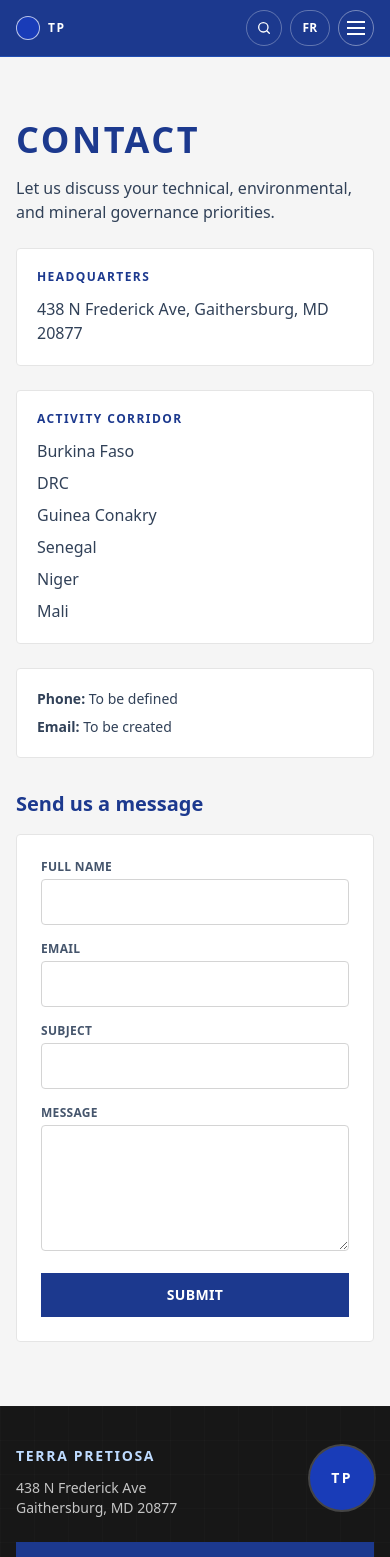
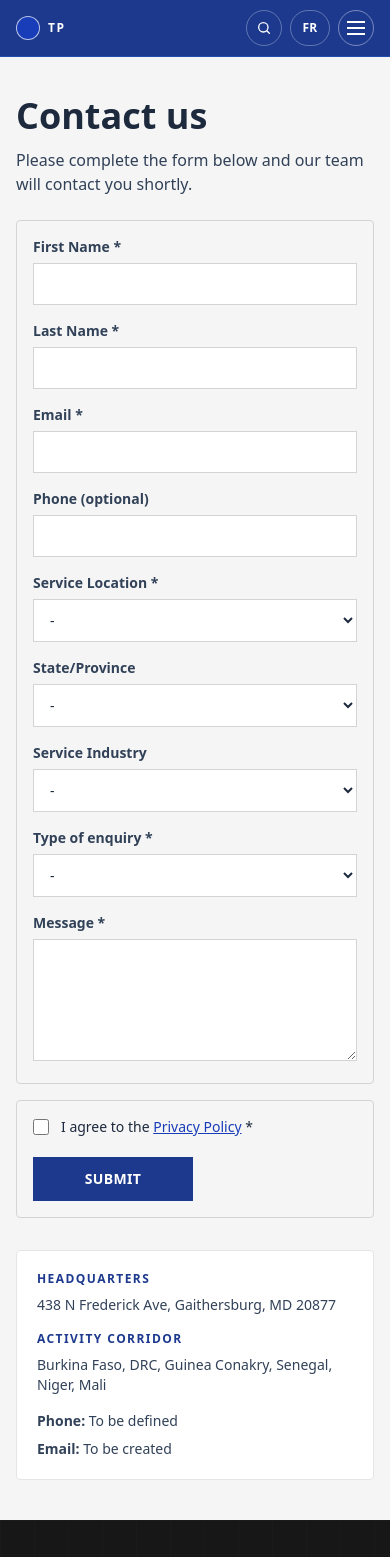
Before and after one commit to rodrigue11111/terra-pretiosa-site, a Next.js app: page /en/contact in a window 390 px wide. Shown: the top 1557 px of the page. Built offline with nearby package versions, Linux system fonts and the light colour scheme.

Commit message:
Redesign contact form to detailed two-column enterprise layout

```diff
--- a/src/app/[lang]/contact/page.tsx
+++ b/src/app/[lang]/contact/page.tsx
@@ -17,36 +17,32 @@ export default async function ContactPage({ params }: ContactPageProps) {
   const dictionary = getDictionary(lang);
 
   return (
-    <section className="bg-neutral-100 py-16">
-      <div className="tp-container grid gap-8 lg:grid-cols-[0.95fr_1.05fr]">
-        <Reveal x={-20} y={18}>
-          <div className="space-y-6">
-            <div>
-              <h1 className="text-4xl font-semibold uppercase tracking-[0.07em] text-blue-900 sm:text-5xl">
-                {dictionary.contact.pageTitle}
-              </h1>
-              <p className="mt-4 text-slate-700">{dictionary.contact.intro}</p>
-            </div>
+    <section className="bg-neutral-100 py-10 sm:py-14">
+      <div className="tp-container max-w-6xl">
+        <Reveal y={14}>
+          <h1 className="text-4xl font-semibold text-slate-800 sm:text-5xl">
+            {dictionary.contact.formTitle}
+          </h1>
+          <p className="mt-3 max-w-4xl text-slate-700">{dictionary.contact.intro}</p>
+        </Reveal>
 
-            <article className="tp-card-lift rounded-sm border border-neutral-200 bg-white p-5">
-              <h2 className="tp-heading text-xs text-blue-900">
-                {dictionary.contact.hqTitle}
-              </h2>
-              <p className="mt-3 text-slate-700">{dictionary.contact.hqAddress}</p>
+        <Reveal y={18} delayMs={80} className="mt-6">
+          <ContactForm dictionary={dictionary} />
+        </Reveal>
+
+        <Reveal y={16} delayMs={120} className="mt-8">
+          <div className="grid gap-4 rounded-sm border border-neutral-200 bg-white p-5 text-sm text-slate-700 md:grid-cols-3">
+            <article>
+              <p className="tp-heading text-xs text-blue-900">{dictionary.contact.hqTitle}</p>
+              <p className="mt-2">{dictionary.contact.hqAddress}</p>
             </article>
-
-            <article className="tp-card-lift rounded-sm border border-neutral-200 bg-white p-5">
-              <h2 className="tp-heading text-xs text-blue-900">
+            <article>
+              <p className="tp-heading text-xs text-blue-900">
                 {dictionary.contact.corridorTitle}
-              </h2>
-              <ul className="mt-3 grid gap-2 text-slate-700 sm:grid-cols-2">
-                {dictionary.contact.corridorCountries.map((country) => (
-                  <li key={country}>{country}</li>
-                ))}
-              </ul>
+              </p>
+              <p className="mt-2">{dictionary.contact.corridorCountries.join(", ")}</p>
             </article>
-
-            <article className="tp-card-lift rounded-sm border border-neutral-200 bg-white p-5 text-sm text-slate-700">
+            <article>
               <p>
                 <strong>{dictionary.contact.phoneLabel}:</strong>{" "}
                 {dictionary.contact.phoneValue}
@@ -58,15 +54,6 @@ export default async function ContactPage({ params }: ContactPageProps) {
             </article>
           </div>
         </Reveal>
-
-        <Reveal x={20} y={18} delayMs={100}>
-          <div>
-            <h2 className="mb-4 text-xl font-semibold text-blue-900">
-              {dictionary.contact.formTitle}
-            </h2>
-            <ContactForm dictionary={dictionary} />
-          </div>
-        </Reveal>
       </div>
     </section>
   );
--- a/src/components/forms/ContactForm.tsx
+++ b/src/components/forms/ContactForm.tsx
@@ -1,5 +1,6 @@
 "use client";
 
+import Link from "next/link";
 import { FormEvent, useMemo, useState } from "react";
 import type { Dictionary } from "@/content/types";
 
@@ -8,42 +9,65 @@ interface ContactFormProps {
 }
 
 interface ContactValues {
-  name: string;
+  firstName: string;
+  lastName: string;
   email: string;
-  subject: string;
+  phone: string;
+  serviceLocation: string;
+  stateProvince: string;
+  serviceIndustry: string;
+  enquiryType: string;
   message: string;
+  consent: boolean;
 }
+
+type ContactStringField = Exclude<keyof ContactValues, "consent">;
 
 const emailRegex = /^[^\s@]+@[^\s@]+\.[^\s@]+$/;
 
 export function ContactForm({ dictionary }: ContactFormProps) {
   const [values, setValues] = useState<ContactValues>({
-    name: "",
+    firstName: "",
+    lastName: "",
     email: "",
-    subject: "",
+    phone: "",
+    serviceLocation: "",
+    stateProvince: "",
+    serviceIndustry: "",
+    enquiryType: "",
     message: "",
+    consent: false,
   });
   const [submitted, setSubmitted] = useState(false);
   const [errors, setErrors] = useState<Partial<Record<keyof ContactValues, string>>>(
     {},
   );
 
-  const hasErrors = useMemo(
-    () => Object.values(errors).some(Boolean),
-    [errors],
-  );
+  const hasErrors = useMemo(() => Object.values(errors).some(Boolean), [errors]);
 
   const validate = () => {
     const nextErrors: Partial<Record<keyof ContactValues, string>> = {};
+    const requiredFields: ContactStringField[] = [
+      "firstName",
+      "lastName",
+      "email",
+      "serviceLocation",
+      "enquiryType",
+      "message",
+    ];
 
-    (Object.keys(values) as Array<keyof ContactValues>).forEach((key) => {
-      if (!values[key].trim()) {
-        nextErrors[key] = dictionary.contact.formErrors.required;
+    requiredFields.forEach((field) => {
+      if (!values[field].trim()) {
+        nextErrors[field] = dictionary.contact.formErrors.required;
       }
     });
 
     if (values.email.trim() && !emailRegex.test(values.email)) {
       nextErrors.email = dictionary.contact.formErrors.email;
+    }
+
+    if (!values.consent) {
+      nextErrors.consent = dictionary.contact.formErrors.consent;
     }
 
     setErrors(nextErrors);
@@ -61,40 +85,58 @@ export function ContactForm({ dictionary }: ContactFormProps) {
     console.log("Contact form payload:", values);
     setSubmitted(true);
     setValues({
-      name: "",
+      firstName: "",
+      lastName: "",
       email: "",
-      subject: "",
+      phone: "",
+      serviceLocation: "",
+      stateProvince: "",
+      serviceIndustry: "",
+      enquiryType: "",
       message: "",
+      consent: false,
     });
     setErrors({});
   };
 
   const fieldClass =
-    "w-full rounded-sm border border-neutral-300 bg-white px-4 py-3 text-sm outline-none transition duration-300 focus:-translate-y-0.5 focus:border-blue-700 focus:shadow-[0_8px_18px_rgba(29,78,216,0.16)]";
+    "w-full border border-neutral-300 bg-white px-3 py-2.5 text-sm text-slate-800 outline-none transition focus:border-blue-700 focus:shadow-[0_0_0_3px_rgba(37,99,235,0.12)]";
+  const labelClass = "mb-1.5 block text-sm font-semibold text-slate-700";
 
   return (
-    <form
-      onSubmit={onSubmit}
-      className="tp-card-lift space-y-4 rounded-sm border border-neutral-200 bg-white p-6"
-    >
+    <form onSubmit={onSubmit} className="space-y-4">
+      <div className="rounded-sm border border-neutral-300 bg-neutral-100 p-4 sm:p-6">
+        <div className="grid gap-4 sm:grid-cols-2">
           <div>
-        <label className="mb-1 block text-xs font-semibold uppercase tracking-wide text-slate-600">
-          {dictionary.contact.formFields.name}
-        </label>
+            <label className={labelClass}>{dictionary.contact.formFields.firstName}</label>
             <input
-          value={values.name}
+              value={values.firstName}
               onChange={(event) =>
-            setValues((prev) => ({ ...prev, name: event.target.value }))
+                setValues((prev) => ({ ...prev, firstName: event.target.value }))
               }
               className={fieldClass}
             />
-        {errors.name ? <p className="mt-1 text-xs text-red-600">{errors.name}</p> : null}
+            {errors.firstName ? (
+              <p className="mt-1 text-xs text-red-600">{errors.firstName}</p>
+            ) : null}
           </div>
 
           <div>
-        <label className="mb-1 block text-xs font-semibold uppercase tracking-wide text-slate-600">
-          {dictionary.contact.formFields.email}
-        </label>
+            <label className={labelClass}>{dictionary.contact.formFields.lastName}</label>
+            <input
+              value={values.lastName}
+              onChange={(event) =>
+                setValues((prev) => ({ ...prev, lastName: event.target.value }))
+              }
+              className={fieldClass}
+            />
+            {errors.lastName ? (
+              <p className="mt-1 text-xs text-red-600">{errors.lastName}</p>
+            ) : null}
+          </div>
+
+          <div>
+            <label className={labelClass}>{dictionary.contact.formFields.email}</label>
             <input
               type="email"
               value={values.email}
@@ -103,31 +145,101 @@ export function ContactForm({ dictionary }: ContactFormProps) {
               }
               className={fieldClass}
             />
-        {errors.email ? (
-          <p className="mt-1 text-xs text-red-600">{errors.email}</p>
+            {errors.email ? <p className="mt-1 text-xs text-red-600">{errors.email}</p> : null}
+          </div>
+
+          <div>
+            <label className={labelClass}>{dictionary.contact.formFields.phoneOptional}</label>
+            <input
+              value={values.phone}
+              onChange={(event) =>
+                setValues((prev) => ({ ...prev, phone: event.target.value }))
+              }
+              className={fieldClass}
+            />
+          </div>
+
+          <div>
+            <label className={labelClass}>{dictionary.contact.formFields.serviceLocation}</label>
+            <select
+              value={values.serviceLocation}
+              onChange={(event) =>
+                setValues((prev) => ({ ...prev, serviceLocation: event.target.value }))
+              }
+              className={fieldClass}
+            >
+              <option value="">{dictionary.contact.formOptions.selectPlaceholder}</option>
+              {dictionary.contact.formOptions.serviceLocations.map((option) => (
+                <option key={option} value={option}>
+                  {option}
+                </option>
+              ))}
+            </select>
+            {errors.serviceLocation ? (
+              <p className="mt-1 text-xs text-red-600">{errors.serviceLocation}</p>
             ) : null}
           </div>
 
           <div>
-        <label className="mb-1 block text-xs font-semibold uppercase tracking-wide text-slate-600">
-          {dictionary.contact.formFields.subject}
-        </label>
-        <input
-          value={values.subject}
+            <label className={labelClass}>{dictionary.contact.formFields.stateProvince}</label>
+            <select
+              value={values.stateProvince}
               onChange={(event) =>
-            setValues((prev) => ({ ...prev, subject: event.target.value }))
+                setValues((prev) => ({ ...prev, stateProvince: event.target.value }))
               }
               className={fieldClass}
-        />
-        {errors.subject ? (
-          <p className="mt-1 text-xs text-red-600">{errors.subject}</p>
-        ) : null}
+            >
+              <option value="">{dictionary.contact.formOptions.selectPlaceholder}</option>
+              {dictionary.contact.formOptions.statesProvinces.map((option) => (
+                <option key={option} value={option}>
+                  {option}
+                </option>
+              ))}
+            </select>
           </div>
 
           <div>
-        <label className="mb-1 block text-xs font-semibold uppercase tracking-wide text-slate-600">
-          {dictionary.contact.formFields.message}
-        </label>
+            <label className={labelClass}>{dictionary.contact.formFields.serviceIndustry}</label>
+            <select
+              value={values.serviceIndustry}
+              onChange={(event) =>
+                setValues((prev) => ({ ...prev, serviceIndustry: event.target.value }))
+              }
+              className={fieldClass}
+            >
+              <option value="">{dictionary.contact.formOptions.selectPlaceholder}</option>
+              {dictionary.contact.formOptions.serviceIndustries.map((option) => (
+                <option key={option} value={option}>
+                  {option}
+                </option>
+              ))}
+            </select>
+          </div>
+
+          <div>
+            <label className={labelClass}>{dictionary.contact.formFields.enquiryType}</label>
+            <select
+              value={values.enquiryType}
+              onChange={(event) =>
+                setValues((prev) => ({ ...prev, enquiryType: event.target.value }))
+              }
+              className={fieldClass}
+            >
+              <option value="">{dictionary.contact.formOptions.selectPlaceholder}</option>
+              {dictionary.contact.formOptions.enquiryTypes.map((option) => (
+                <option key={option} value={option}>
+                  {option}
+                </option>
+              ))}
+            </select>
+            {errors.enquiryType ? (
+              <p className="mt-1 text-xs text-red-600">{errors.enquiryType}</p>
+            ) : null}
+          </div>
+        </div>
+
+        <div className="mt-4">
+          <label className={labelClass}>{dictionary.contact.formFields.message}</label>
           <textarea
             rows={5}
             value={values.message}
@@ -136,14 +248,34 @@ export function ContactForm({ dictionary }: ContactFormProps) {
             }
             className={fieldClass}
           />
-        {errors.message ? (
-          <p className="mt-1 text-xs text-red-600">{errors.message}</p>
-        ) : null}
+          {errors.message ? <p className="mt-1 text-xs text-red-600">{errors.message}</p> : null}
+        </div>
       </div>
 
-      <button type="submit" className="tp-blue-button w-full">
+      <div className="rounded-sm border border-neutral-300 bg-neutral-100 p-4 sm:p-6">
+        <label className="flex items-start gap-3 text-sm text-slate-800">
+          <input
+            type="checkbox"
+            checked={values.consent}
+            onChange={(event) =>
+              setValues((prev) => ({ ...prev, consent: event.target.checked }))
+            }
+            className="mt-0.5 h-4 w-4 rounded border-neutral-400"
+          />
+          <span>
+            {dictionary.contact.formFields.consentText}{" "}
+            <Link href={`/${dictionary.lang}/company`} className="text-blue-800 underline">
+              {dictionary.contact.formFields.privacyPolicyLabel}
+            </Link>{" "}
+            *
+          </span>
+        </label>
+        {errors.consent ? <p className="mt-2 text-xs text-red-600">{errors.consent}</p> : null}
+
+        <button type="submit" className="tp-blue-button mt-5 min-w-40 px-10 py-3.5">
           {dictionary.contact.formFields.submit}
         </button>
+      </div>
 
       {submitted && !hasErrors ? (
         <p className="tp-enter-up rounded-sm border border-emerald-200 bg-emerald-50 px-3 py-2 text-sm text-emerald-800">
--- a/src/content/en.ts
+++ b/src/content/en.ts
@@ -376,7 +376,7 @@ export const en: Dictionary = {
   contact: {
     pageTitle: "Contact",
     intro:
-      "Let us discuss your technical, environmental, and mineral governance priorities.",
+      "Please complete the form below and our team will contact you shortly.",
     hqTitle: "Headquarters",
     hqAddress: "438 N Frederick Ave, Gaithersburg, MD 20877",
     corridorTitle: "Activity corridor",
@@ -392,18 +392,60 @@ export const en: Dictionary = {
     phoneValue: "To be defined",
     emailLabel: "Email",
     emailValue: "To be created",
-    formTitle: "Send us a message",
+    formTitle: "Contact us",
     formSuccess: "Thank you, your message has been sent.",
     formFields: {
-      name: "Full name",
-      email: "Email",
-      subject: "Subject",
-      message: "Message",
-      submit: "Submit",
+      firstName: "First Name *",
+      lastName: "Last Name *",
+      email: "Email *",
+      phoneOptional: "Phone (optional)",
+      serviceLocation: "Service Location *",
+      stateProvince: "State/Province",
+      serviceIndustry: "Service Industry",
+      enquiryType: "Type of enquiry *",
+      message: "Message *",
+      consentText: "I agree to the",
+      privacyPolicyLabel: "Privacy Policy",
+      submit: "SUBMIT",
+    },
+    formOptions: {
+      selectPlaceholder: "-",
+      serviceLocations: [
+        "Burkina Faso",
+        "DRC",
+        "Guinea Conakry",
+        "Senegal",
+        "Niger",
+        "Mali",
+        "United States",
+      ],
+      statesProvinces: [
+        "Kadiogo",
+        "Haut-Katanga",
+        "Conakry",
+        "Dakar",
+        "Niamey",
+        "Bamako",
+        "Maryland",
+      ],
+      serviceIndustries: [
+        "Testing & Analysis",
+        "Mining Operations",
+        "Training",
+        "Environment",
+        "Mineral Governance",
+      ],
+      enquiryTypes: [
+        "Service request",
+        "Technical question",
+        "Partnership",
+        "Other",
+      ],
     },
     formErrors: {
       required: "This field is required.",
       email: "Invalid email address.",
+      consent: "You must accept the privacy policy.",
     },
   },
   mission: {
--- a/src/content/fr.ts
+++ b/src/content/fr.ts
@@ -817,34 +817,76 @@ export const fr: Dictionary = {
   contact: {
     pageTitle: "Contact",
     intro:
-      "Discutons de vos enjeux techniques, environnementaux et de gouvernance des matières premières minérales. Vous pouvez également nous contacter via le formulaire ci-dessous.",
-    hqTitle: "Siège social",
+      "Discutons de vos enjeux techniques, environnementaux et de gouvernance des matieres premieres minerales. Vous pouvez egalement nous contacter via le formulaire ci-dessous.",
+    hqTitle: "Siege social",
     hqAddress: "438 N Frederick Ave, Gaithersburg, MD 20877",
-    corridorTitle: "Corridor d'activité",
+    corridorTitle: "Corridor d activite",
     corridorCountries: [
       "Burkina Faso",
       "RDC",
-      "Guinée Conakry",
-      "Sénégal",
+      "Guinee Conakry",
+      "Senegal",
       "Niger",
       "Mali",
     ],
-    phoneLabel: "Téléphone",
-    phoneValue: "Numéro personnel (temporaire, en attendant la ligne entreprise)",
+    phoneLabel: "Telephone",
+    phoneValue: "Numero personnel (temporaire, en attendant la ligne entreprise)",
     emailLabel: "Email",
-    emailValue: "Email de la compagnie à créer",
-    formTitle: "Envoyez-nous un message",
-    formSuccess: "Merci, votre message a bien été envoyé.",
+    emailValue: "Email de la compagnie a creer",
+    formTitle: "Contact us",
+    formSuccess: "Merci, votre message a bien ete envoye.",
     formFields: {
-      name: "Nom complet",
-      email: "Email",
-      subject: "Sujet",
-      message: "Message",
-      submit: "Envoyer",
+      firstName: "Prenom *",
+      lastName: "Nom *",
+      email: "Email *",
+      phoneOptional: "Telephone (optionnel)",
+      serviceLocation: "Lieu du service *",
+      stateProvince: "Etat/Province",
+      serviceIndustry: "Secteur de service",
+      enquiryType: "Type de demande *",
+      message: "Message *",
+      consentText: "J accepte la",
+      privacyPolicyLabel: "Politique de confidentialite",
+      submit: "SOUMETTRE",
+    },
+    formOptions: {
+      selectPlaceholder: "-",
+      serviceLocations: [
+        "Burkina Faso",
+        "RDC",
+        "Guinee Conakry",
+        "Senegal",
+        "Niger",
+        "Mali",
+        "Etats-Unis",
+      ],
+      statesProvinces: [
+        "Kadiogo",
+        "Haut-Katanga",
+        "Conakry",
+        "Dakar",
+        "Niamey",
+        "Bamako",
+        "Maryland",
+      ],
+      serviceIndustries: [
+        "Essais & Analyses",
+        "Operations minieres",
+        "Formations",
+        "Environnement",
+        "Gouvernance minerale",
+      ],
+      enquiryTypes: [
+        "Demande de service",
+        "Question technique",
+        "Partenariat",
+        "Autre",
+      ],
     },
     formErrors: {
       required: "Ce champ est requis.",
       email: "Adresse email invalide.",
+      consent: "Vous devez accepter la politique de confidentialite.",
     },
   },
   mission: {
--- a/src/content/types.ts
+++ b/src/content/types.ts
@@ -181,15 +181,30 @@ export interface Dictionary {
     formTitle: string;
     formSuccess: string;
     formFields: {
-      name: string;
+      firstName: string;
+      lastName: string;
       email: string;
-      subject: string;
+      phoneOptional: string;
+      serviceLocation: string;
+      stateProvince: string;
+      serviceIndustry: string;
+      enquiryType: string;
       message: string;
+      consentText: string;
+      privacyPolicyLabel: string;
       submit: string;
+    };
+    formOptions: {
+      selectPlaceholder: string;
+      serviceLocations: string[];
+      statesProvinces: string[];
+      serviceIndustries: string[];
+      enquiryTypes: string[];
     };
     formErrors: {
       required: string;
       email: string;
+      consent: string;
     };
   };
   mission: {
```
Lines whose indentation alone changed are shown as unchanged.
